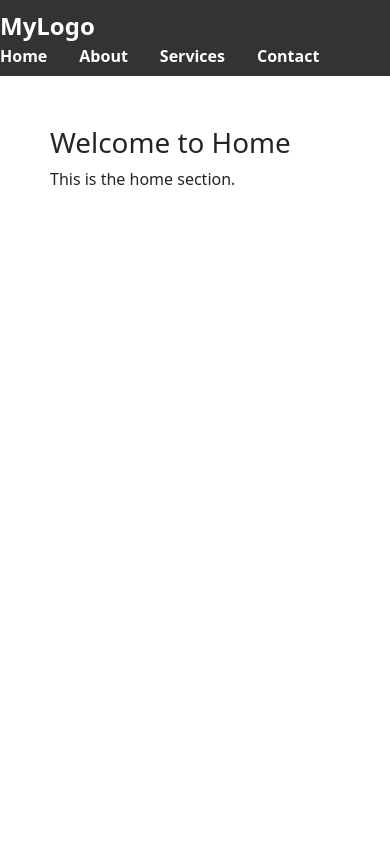
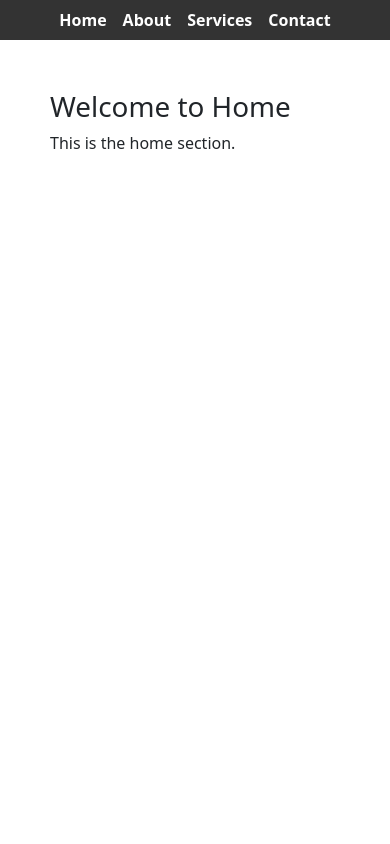
Before and after one commit to dev-io-ui/PMS_Assignment, a plain HTML site: page index.html in a window 390 px wide. Shown: the top 844 px of the page. Drawn offline with nearby package versions, Linux system fonts and the light colour scheme.

Commit message:
changed littile css for responciveness

```diff
--- a/CSS/index.css
+++ b/CSS/index.css
@@ -1,6 +1,27 @@
 body {
     margin: 0;
     background: #a98989;
+    font-family: Arial, sans-serif;
+  }
+
+  /* Navbar */
+  .navbar {
+    background-color: #333;
+    padding: 1rem 0;
+  }
+
+  .navbar-container {
+    max-width: 1200px;
+    margin: 0 auto;
+    padding: 0 2rem;
+    display: flex;
+    justify-content: space-between;
+    align-items: center;
+    flex-wrap: wrap;
+  }
+
+  .logo {
+    flex: 1;
   }
 
   .logo a {
@@ -15,27 +36,14 @@ body {
     color: #f39c12;
   }
 
-  .navbar {
-    background-color: #333;
-    padding: 1rem 0;
+  .nav-menu {
+    flex: 2;
+    list-style: none;
     display: flex;
     justify-content: center;
-    align-items: center;
-  }
-
-  .nav-menu {
-    list-style: none;
-    display: flex;
     gap: 2rem;
     margin: 0;
     padding: 0;
-  }
-
-  .nav-menu li a {
-    color: white;
-    text-decoration: none;
-    font-weight: bold;
-
   }
 
   .nav-menu li a {
@@ -69,7 +77,7 @@ body {
     transform-origin: left;
   }
 
-
+  /* Sections */
   .section {
     display: none;
     padding: 50px;
@@ -82,9 +90,8 @@ body {
     display: block;
   }
 
-
   /* Footer */
-footer {
+  footer {
     background-color: #333;
     color: white;
     padding: 2rem 0;
@@ -132,7 +139,19 @@ footer {
     color: #f39c12;
   }
 
+  /* Responsive */
   @media (max-width: 768px) {
+    .navbar-container {
+
+      align-items: center;
+    }
+
+    .nav-menu {
+
+      align-items: center;
+      gap: 1rem;
+    }
+
     .footer-content p {
       font-size: 0.9rem;
     }
--- a/index.html
+++ b/index.html
@@ -12,15 +12,14 @@
 
   <!-- Navbar -->
   <nav class="navbar">
-    <div class="logo">
-        <a href="#home" onclick="showSection('home')">MyLogo</a>
-      </div>
+    <div class="navbar-container">
     <ul class="nav-menu">
       <li><a href="#home" onclick="showSection('home')">Home</a></li>
       <li><a href="#about" onclick="showSection('about')">About</a></li>
       <li><a href="#services" onclick="showSection('services')">Services</a></li>
       <li><a href="#contact" onclick="showSection('contact')">Contact</a></li>
     </ul>
+  </div>
   </nav>
 
 
```
